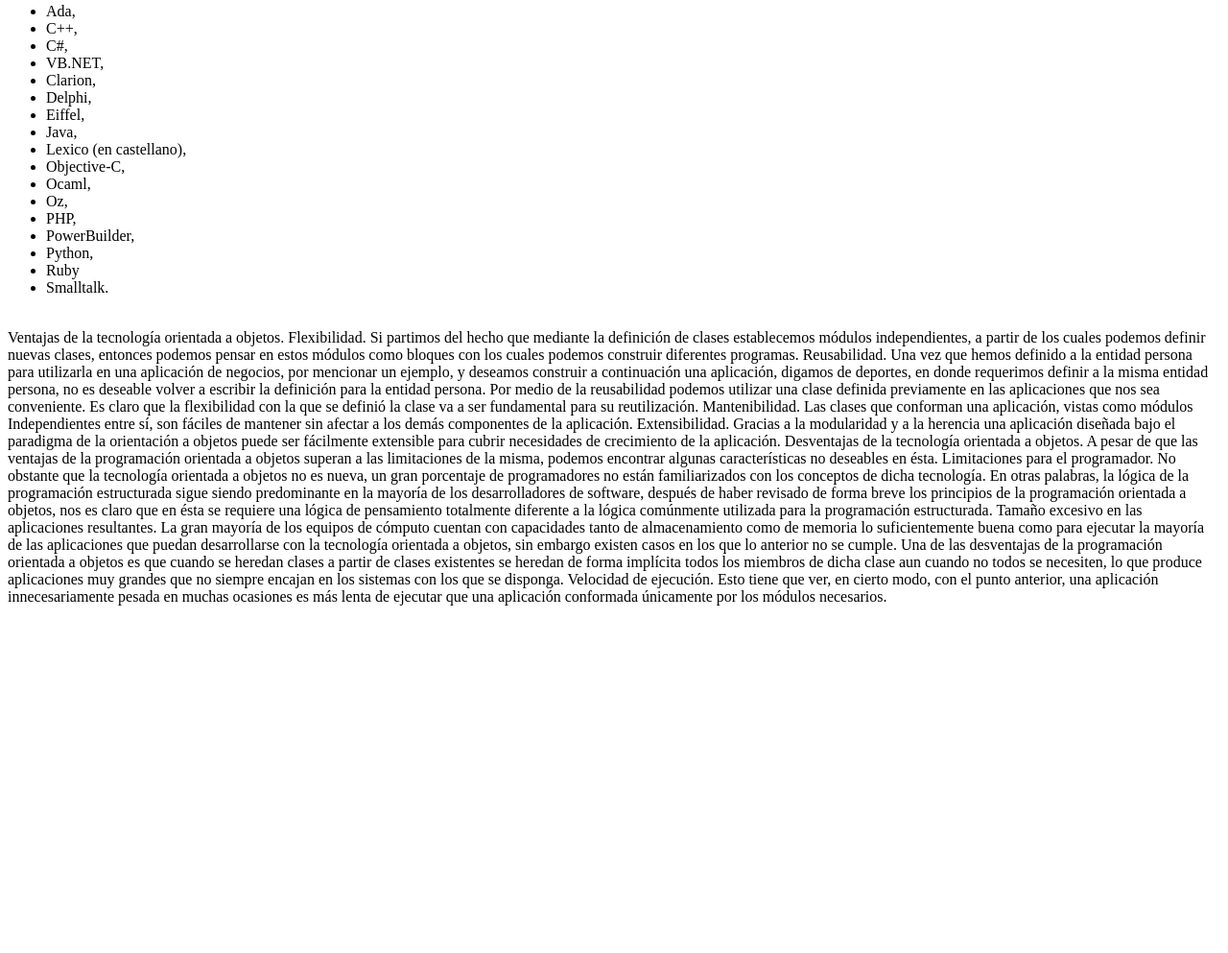
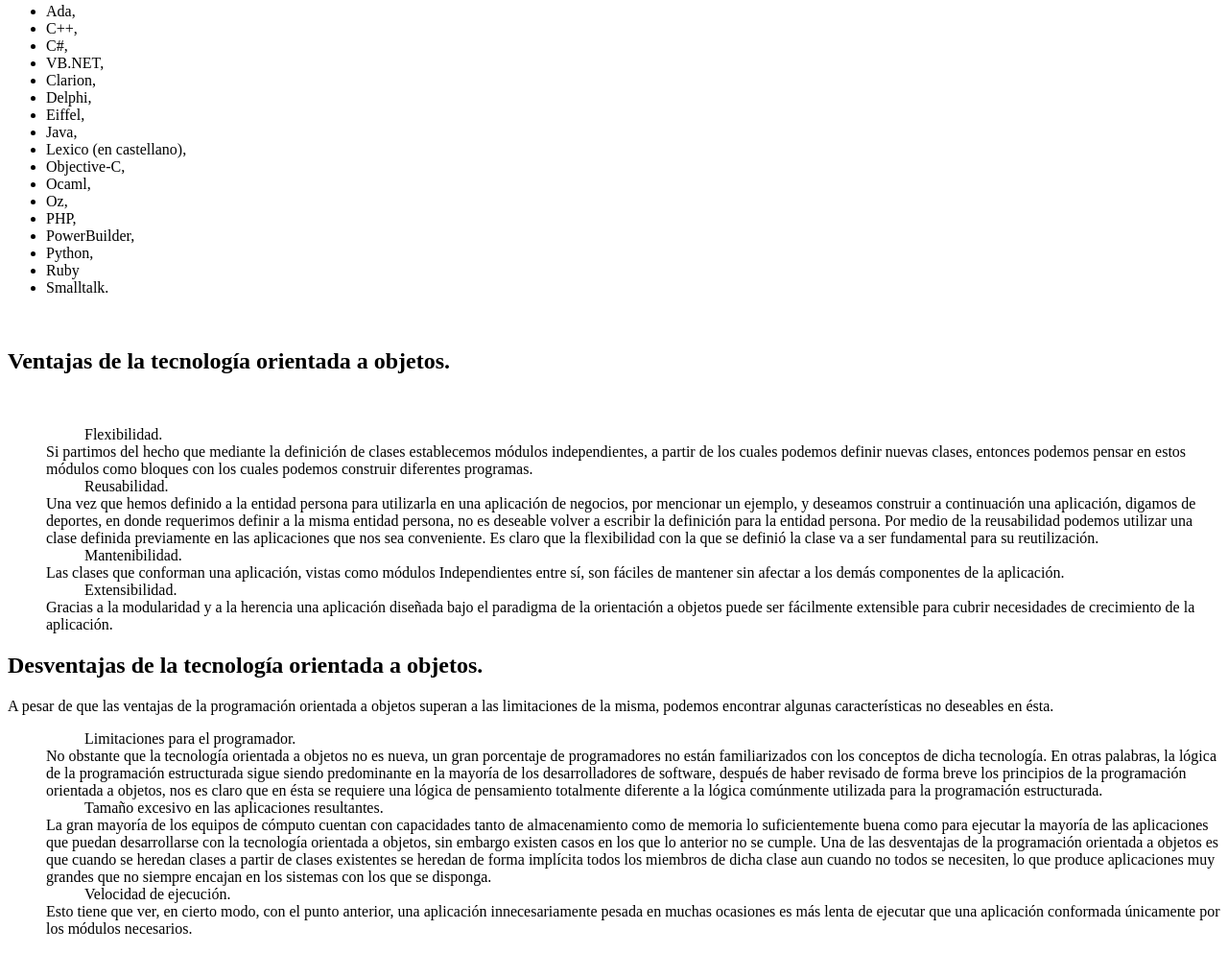
Before and after one commit to VitorManueloky/VitorManueloky.github.io, a plain HTML site: page EnsayoPOO.html in a window 1280 px wide. Shown: the part 358-1351 px from the top of the page at 96% size. Before the commit the page ends 997 px from the top, so only its background shows below. Drawn offline with Linux system fonts and the light colour scheme.

Commit message:
Update EnsayoPOO.html

```diff
--- a/EnsayoPOO.html
+++ b/EnsayoPOO.html
@@ -45,20 +45,24 @@ Los principales lenguajes de programación orientados a objetos son:<br>
 <br>
 
 
-Ventajas de la tecnología orientada a objetos.
+<h2>Ventajas de la tecnología orientada a objetos.</h2>
+<br>
+<ul>
+<ol>Flexibilidad.</ol> Si partimos del hecho que mediante la definición de clases establecemos módulos independientes, a partir de los cuales podemos definir nuevas clases, entonces podemos pensar en estos módulos como bloques con los cuales podemos construir diferentes programas.
+<ol>Reusabilidad.</ol> Una vez que hemos definido a la entidad persona para utilizarla en una aplicación de negocios, por mencionar un ejemplo, y deseamos construir a continuación una aplicación, digamos de deportes, en donde requerimos definir a la misma entidad persona, no es deseable volver a escribir la definición para la entidad persona. Por medio de la reusabilidad podemos utilizar una clase definida previamente en las aplicaciones que nos sea conveniente. Es claro que la flexibilidad con la que se definió la clase va a ser fundamental para su reutilización.
+<ol>Mantenibilidad.</ol> Las clases que conforman una aplicación, vistas como módulos
+Independientes entre sí, son fáciles de mantener sin afectar a los demás componentes de la aplicación.
+<ol>Extensibilidad.</ol> Gracias a la modularidad y a la herencia una aplicación diseñada bajo el paradigma de la orientación a objetos puede ser fácilmente extensible para cubrir necesidades de crecimiento de la aplicación.
+</ul>
 
-Flexibilidad. Si partimos del hecho que mediante la definición de clases establecemos módulos independientes, a partir de los cuales podemos definir nuevas clases, entonces podemos pensar en estos módulos como bloques con los cuales podemos construir diferentes programas.
-Reusabilidad. Una vez que hemos definido a la entidad persona para utilizarla en una aplicación de negocios, por mencionar un ejemplo, y deseamos construir a continuación una aplicación, digamos de deportes, en donde requerimos definir a la misma entidad persona, no es deseable volver a escribir la definición para la entidad persona. Por medio de la reusabilidad podemos utilizar una clase definida previamente en las aplicaciones que nos sea conveniente. Es claro que la flexibilidad con la que se definió la clase va a ser fundamental para su reutilización.
-Mantenibilidad. Las clases que conforman una aplicación, vistas como módulos
-Independientes entre sí, son fáciles de mantener sin afectar a los demás componentes de la aplicación.
-Extensibilidad. Gracias a la modularidad y a la herencia una aplicación diseñada bajo el paradigma de la orientación a objetos puede ser fácilmente extensible para cubrir necesidades de crecimiento de la aplicación.
+<h2>Desventajas de la tecnología orientada a objetos.</h2>
+A pesar de que las ventajas de la programación orientada a objetos superan a las limitaciones de la misma, podemos encontrar algunas características no deseables en ésta.
+<ul>
+<ol>Limitaciones para el programador.</ol> No obstante que la tecnología orientada a objetos no es nueva, un gran porcentaje de programadores no están familiarizados con los conceptos de dicha tecnología. En otras palabras, la lógica de la programación estructurada sigue siendo predominante en la mayoría de los desarrolladores de software, después de haber revisado de forma breve los principios de la programación orientada a objetos, nos es claro que en ésta se requiere una lógica de pensamiento totalmente diferente a la lógica comúnmente utilizada para la programación estructurada.
+<ol>Tamaño excesivo en las aplicaciones resultantes.</ol> La gran mayoría de los equipos de cómputo cuentan con capacidades tanto de almacenamiento como de memoria lo suficientemente buena como para ejecutar la mayoría de las aplicaciones que puedan desarrollarse con la tecnología orientada a objetos, sin embargo existen casos en los que lo anterior no se cumple.
+Una de las desventajas de la programación orientada a objetos es que cuando se heredan clases a partir de clases existentes se heredan de forma implícita todos los miembros de dicha clase aun cuando no todos se necesiten, lo que produce aplicaciones muy grandes que no siempre encajan en los sistemas con los que se disponga.
+<ol>Velocidad de ejecución. </ol>Esto tiene que ver, en cierto modo, con el punto anterior, una aplicación innecesariamente pesada en muchas ocasiones es más lenta de ejecutar que una aplicación conformada únicamente por los módulos necesarios.
 
-Desventajas de la tecnología orientada a objetos.
-A pesar de que las ventajas de la programación orientada a objetos superan a las limitaciones de la misma, podemos encontrar algunas características no deseables en ésta.
-Limitaciones para el programador. No obstante que la tecnología orientada a objetos no es nueva, un gran porcentaje de programadores no están familiarizados con los conceptos de dicha tecnología. En otras palabras, la lógica de la programación estructurada sigue siendo predominante en la mayoría de los desarrolladores de software, después de haber revisado de forma breve los principios de la programación orientada a objetos, nos es claro que en ésta se requiere una lógica de pensamiento totalmente diferente a la lógica comúnmente utilizada para la programación estructurada.
-Tamaño excesivo en las aplicaciones resultantes. La gran mayoría de los equipos de cómputo cuentan con capacidades tanto de almacenamiento como de memoria lo suficientemente buena como para ejecutar la mayoría de las aplicaciones que puedan desarrollarse con la tecnología orientada a objetos, sin embargo existen casos en los que lo anterior no se cumple.
-Una de las desventajas de la programación orientada a objetos es que cuando se heredan clases a partir de clases existentes se heredan de forma implícita todos los miembros de dicha clase aun cuando no todos se necesiten, lo que produce aplicaciones muy grandes que no siempre encajan en los sistemas con los que se disponga.
-Velocidad de ejecución. Esto tiene que ver, en cierto modo, con el punto anterior, una aplicación innecesariamente pesada en muchas ocasiones es más lenta de ejecutar que una aplicación conformada únicamente por los módulos necesarios.
-
+</ul>
   </body>
 </html>
```
